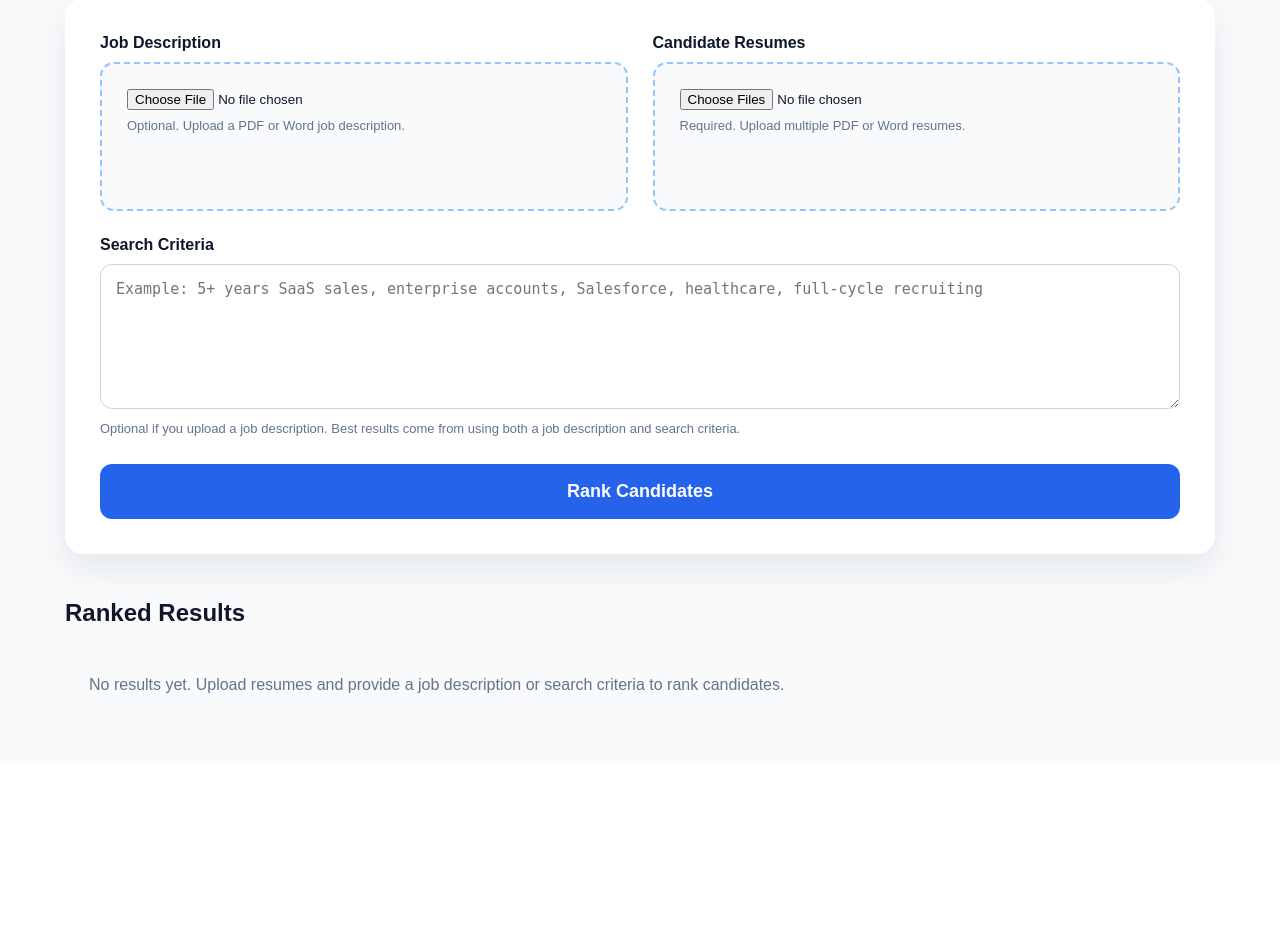
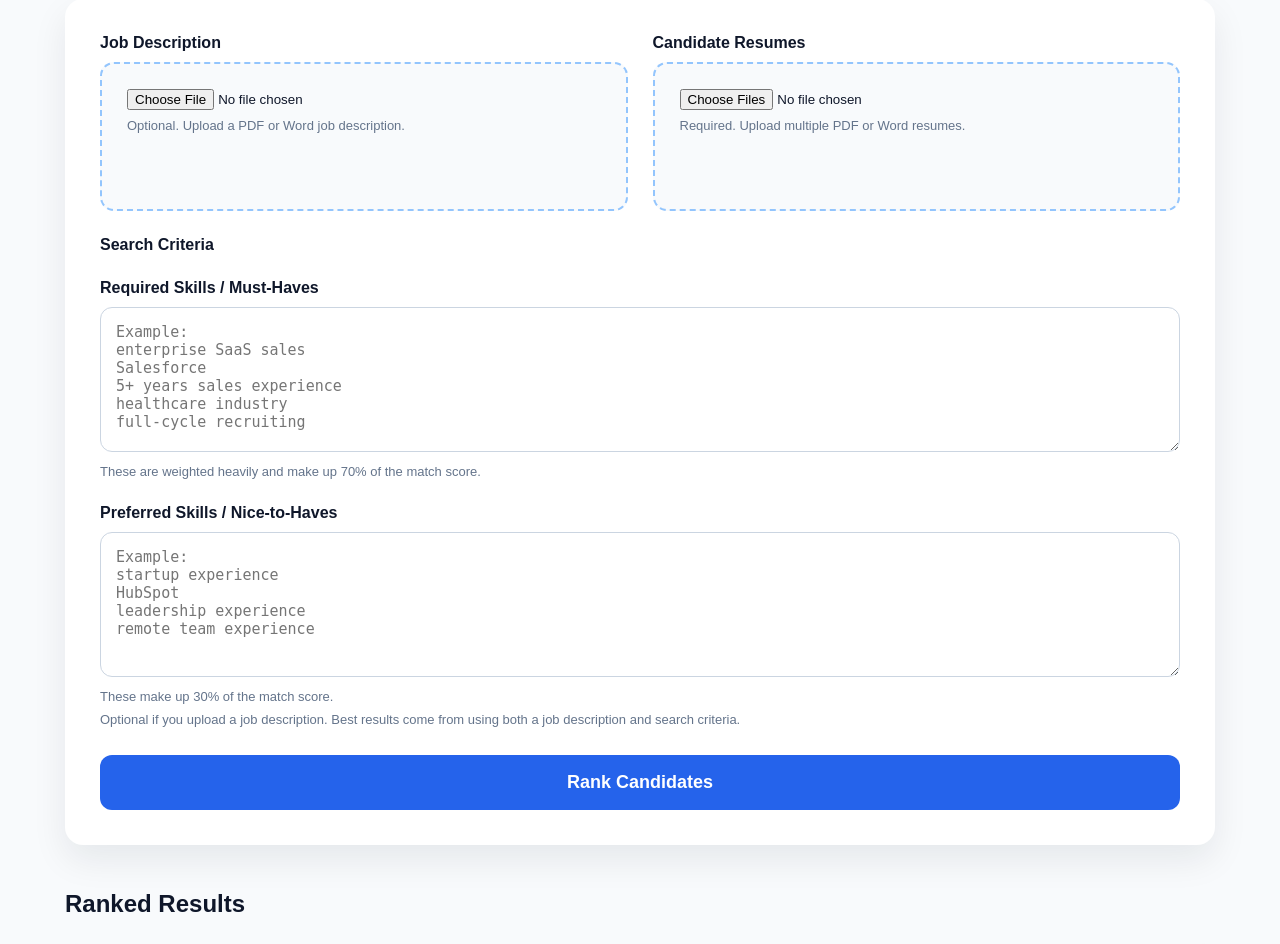
Before and after one commit to CooperCareerPartners/document-ranker, a Flask app: page /candidate-matcher in a window 1280 px wide. Shown: the part 422-1366 px from the top of the page. Before the commit the page ends 1115 px from the top, so only its background shows below. Run offline with Flask 3, Linux system fonts and the light colour scheme.

Commit message:
candidate matcher v4 parsing and summaries

```diff
--- a/app.py
+++ b/app.py
@@ -2,6 +2,7 @@ from flask import Flask, render_template, request, redirect
 from pypdf import PdfReader
 from docx import Document
 import os
+import re
 from datetime import date
 
 app = Flask(__name__)
@@ -49,33 +50,118 @@ def read_file(path):
         return read_docx(path)
     return ""
 
+def extract_email(text):
+    match = re.search(r'[\w\.-]+@[\w\.-]+\.\w+', text)
+    return match.group(0) if match else "Not found"
 
-def score_candidate(resume_text, criteria_text):
-    criteria_words = criteria_text.lower().replace(",", " ").split()
 
-    important_words = []
-    matched_words = []
+def extract_phone(text):
+    match = re.search(
+        r'(\+?1[-.\s]?)?(\(?\d{3}\)?[-.\s]?)\d{3}[-.\s]?\d{4}',
+        text
+    )
+    return match.group(0) if match else "Not found"
 
-    for word in criteria_words:
-        clean_word = "".join(char for char in word if char.isalnum())
 
-        if len(clean_word) < 3:
-            continue
+def extract_candidate_name(filename):
+    name = os.path.splitext(filename)[0]
+    name = name.replace("_", " ").replace("-", " ")
+    return name.title()
 
-        if clean_word not in important_words:
-            important_words.append(clean_word)
 
-    if not important_words:
-        return 0, []
+def generate_summary(candidate_score):
+    score = candidate_score["score"]
+    required = candidate_score["required_matches"]
+    preferred = candidate_score["preferred_matches"]
+    missing = candidate_score["missing_required"]
 
-    for word in important_words:
-        if word in resume_text:
-            matched_words.append(word)
+    if score >= 80:
+        fit = "This candidate appears to be a strong match based on the required and preferred criteria."
+    elif score >= 55:
+        fit = "This candidate appears to be a potential match, but may require additional screening."
+    else:
+        fit = "This candidate appears to be a lower match based on the current criteria."
 
-    match_percent = round((len(matched_words) / len(important_words)) * 100)
+    strengths = []
 
-    return match_percent, matched_words
+    if required:
+        strengths.append("Matches key required qualifications")
+    if preferred:
+        strengths.append("Also matches preferred qualifications")
+    if score >= 80:
+        strengths.append("Strong overall alignment with the role")
 
+    risks = []
+
+    if missing:
+        risks.append("Missing some required qualifications")
+    if score < 55:
+        risks.append("Low overall match score")
+    if not required:
+        risks.append("No required matches identified")
+
+    return {
+        "summary": fit,
+        "strengths": strengths,
+        "risks": risks
+    }
+
+def clean_terms(text):
+    terms = text.lower().replace(",", "\n").split("\n")
+    cleaned = []
+
+    for term in terms:
+        term = term.strip()
+
+        if len(term) >= 3 and term not in cleaned:
+            cleaned.append(term)
+
+    return cleaned
+
+
+def score_candidate(resume_text, required_text, preferred_text):
+    required_terms = clean_terms(required_text)
+    preferred_terms = clean_terms(preferred_text)
+
+    required_matches = []
+    preferred_matches = []
+    missing_required = []
+
+    for term in required_terms:
+        if term in resume_text:
+            required_matches.append(term)
+        else:
+            missing_required.append(term)
+
+    for term in preferred_terms:
+        if term in resume_text:
+            preferred_matches.append(term)
+
+    required_score = 0
+    preferred_score = 0
+
+    if required_terms:
+        required_score = (len(required_matches) / len(required_terms)) * 70
+
+    if preferred_terms:
+        preferred_score = (len(preferred_matches) / len(preferred_terms)) * 30
+
+    total_score = round(required_score + preferred_score)
+
+    if total_score >= 80:
+        recommendation = "Strong Match"
+    elif total_score >= 55:
+        recommendation = "Potential Match"
+    else:
+        recommendation = "Lower Match"
+
+    return {
+        "score": total_score,
+        "recommendation": recommendation,
+        "required_matches": required_matches,
+        "preferred_matches": preferred_matches,
+        "missing_required": missing_required
+    }
 
 @app.route("/")
 def home():
@@ -90,7 +176,8 @@ def index():
     results = []
 
     if request.method == "POST":
-        criteria_text = request.form.get("criteria", "").strip()
+        required_text = request.form.get("required_skills", "").strip()
+        preferred_text = request.form.get("preferred_skills", "").strip()
 
         jd_file = request.files.get("job_description")
         resume_files = request.files.getlist("resumes")
@@ -105,9 +192,10 @@ def index():
             if os.path.exists(jd_path):
                 os.remove(jd_path)
 
-        combined_criteria = (criteria_text + " " + jd_text).strip()
+        combined_required = (required_text + "\n" + jd_text).strip()
+        combined_preferred = preferred_text.strip()
 
-        if combined_criteria == "":
+        if combined_required == "" and combined_preferred == "":
             return render_template(
                 "index.html",
                 error="Please provide search criteria or upload a job description.",
@@ -127,18 +215,36 @@ def index():
         for path in saved_resume_paths:
             resume_text = read_file(path)
 
-            score, matches = score_candidate(resume_text, combined_criteria)
+            candidate_score = score_candidate(
+                resume_text,
+                combined_required,
+                combined_preferred
+            )
+
+            candidate_summary = generate_summary(candidate_score)
 
             results.append({
-                "name": os.path.basename(path),
-                "score": score,
-                "matches": matches[:15]
+                "name": extract_candidate_name(os.path.basename(path)),
+                "file_name": os.path.basename(path),
+                "email": extract_email(resume_text),
+                "phone": extract_phone(resume_text),
+                "score": candidate_score["score"],
+                "recommendation": candidate_score["recommendation"],
+                "required_matches": candidate_score["required_matches"][:10],
+                "preferred_matches": candidate_score["preferred_matches"][:10],
+                "missing_required": candidate_score["missing_required"][:10],
+                "summary": candidate_summary["summary"],
+                "strengths": candidate_summary["strengths"],
+                "risks": candidate_summary["risks"]
             })
 
             if os.path.exists(path):
                 os.remove(path)
 
-        results.sort(key=lambda candidate: candidate["score"], reverse=True)
+        results.sort(
+            key=lambda candidate: candidate["score"],
+            reverse=True
+        )
 
     return render_template("index.html", results=results)
 
--- a/templates/index.html
+++ b/templates/index.html
@@ -277,7 +277,26 @@
             </div>
 
             <label style="margin-top: 25px;">Search Criteria</label>
-            <textarea name="criteria" placeholder="Example: 5+ years SaaS sales, enterprise accounts, Salesforce, healthcare, full-cycle recruiting"></textarea>
+            <label style="margin-top: 25px;">Required Skills / Must-Haves</label>
+<textarea name="required_skills" placeholder="Example:
+enterprise SaaS sales
+Salesforce
+5+ years sales experience
+healthcare industry
+full-cycle recruiting"></textarea>
+<div class="helper">
+    These are weighted heavily and make up 70% of the match score.
+</div>
+
+<label style="margin-top: 25px;">Preferred Skills / Nice-to-Haves</label>
+<textarea name="preferred_skills" placeholder="Example:
+startup experience
+HubSpot
+leadership experience
+remote team experience"></textarea>
+<div class="helper">
+    These make up 30% of the match score.
+</div>
             <div class="helper">
                 Optional if you upload a job description. Best results come from using both a job description and search criteria.
             </div>
@@ -306,31 +325,42 @@
             <div class="candidate-top">
                 <div>
                     <div class="candidate-name">{{ candidate.name }}</div>
-
-                        {% if candidate.score >= 75 %}
-                            <div class="recommendation">Strong Match</div>
-                        {% elif candidate.score >= 35 %}
-                            <div class="recommendation">Potential Match</div>
-                        {% else %}
-                            <div class="recommendation">Lower Match</div>
-                        {% endif %}
+		    <div class="matches">
+    			<strong>Email:</strong> {{ candidate.email }}<br>
+    			<strong>Phone:</strong> {{ candidate.phone }}<br>
+    			<strong>File:</strong> {{ candidate.file_name }}
+		    </div>
+                    <div class="recommendation">{{ candidate.recommendation }}</div>
                 </div>
 
                 <div class="match-score">
                     {{ candidate.score }}%
                 </div>
             </div>
+	    <div class="matches">
+    		<p><strong>Recruiter Summary:</strong> {{ candidate.summary }}</p>
 
-                {% if candidate.matches %}
+    		{% if candidate.strengths %}
+        	    <p><strong>Strengths:</strong> {{ candidate.strengths | join(", ") }}</p>
+    		{% endif %}
+
+    		{% if candidate.risks %}
+        	    <p><strong>Risk Flags:</strong> {{ candidate.risks | join(", ") }}</p>
+    		{% endif %}
+	    </div>
             <div class="matches">
-                        <strong>Matched terms:</strong>
-                        {{ candidate.matches | join(", ") }}
+                {% if candidate.required_matches %}
+                    <p><strong>Required Matches:</strong> {{ candidate.required_matches | join(", ") }}</p>
+                {% endif %}
+
+                {% if candidate.preferred_matches %}
+                    <p><strong>Preferred Matches:</strong> {{ candidate.preferred_matches | join(", ") }}</p>
+                {% endif %}
+
+                {% if candidate.missing_required %}
+                    <p><strong>Missing Required:</strong> {{ candidate.missing_required | join(", ") }}</p>
+                {% endif %}
             </div>
-                {% else %}
-                    <div class="matches">
-                        No strong keyword matches found.
-                    </div>
-                {% endif %}
         </div>
     {% endfor %}
 {% else %}
```
Lines whose indentation alone changed are shown as unchanged.
